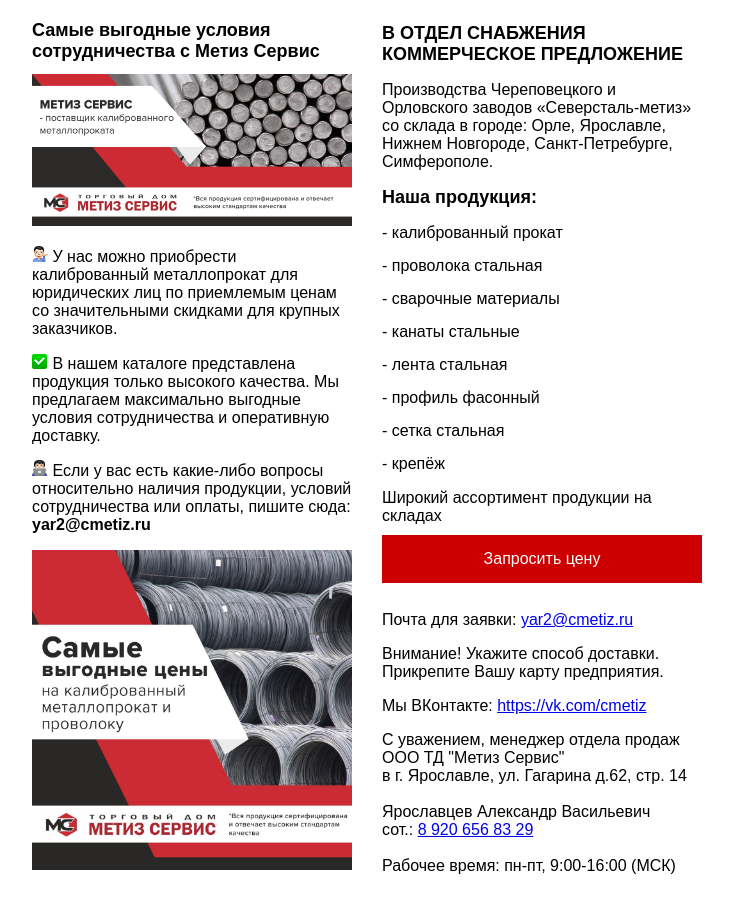
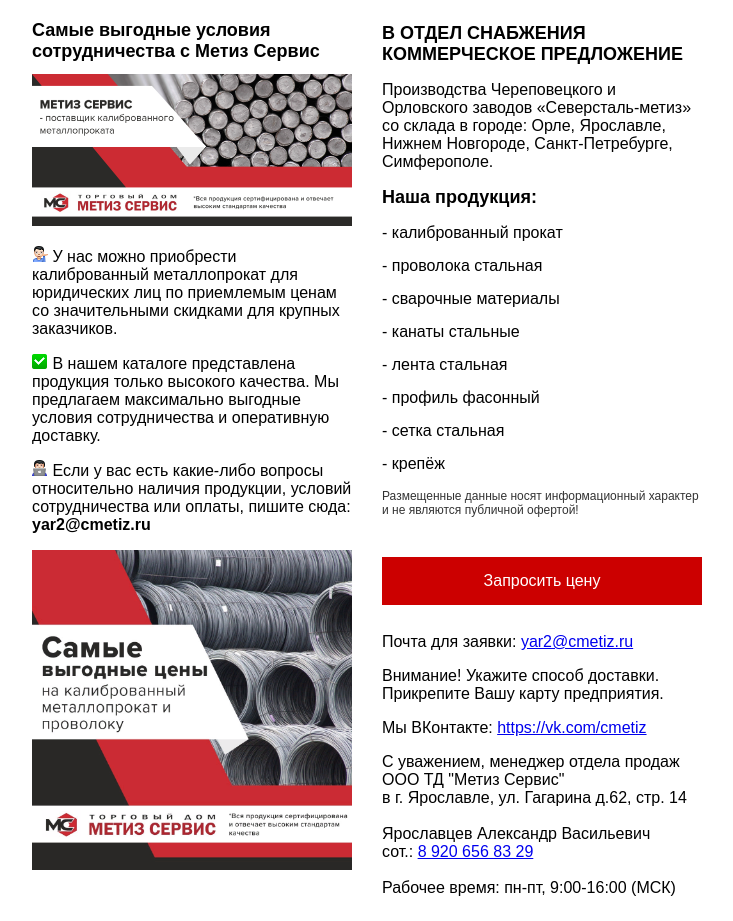
Before and after one commit to cmetiz/promo, a plain HTML site: page index.html in a window 1280 px wide. Shown: the whole page, without its empty margins (273-1006 px from the left). Before the commit the page ends 899 px from the top, so only its background shows below. Drawn offline with Linux system fonts and the light colour scheme.

Commit message:
Update index.html

```diff
--- a/index.html
+++ b/index.html
@@ -58,7 +58,7 @@
     <li>крепёж</li>
 </ul>
 
-<span>Широкий ассортимент продукции на складах</span>
+<p style="font-size: 12px; color: #333">Размещенные данные носят информационный характер и не являются публичной офертой!</p>
 <br>
 
 <a href="mailto:yar2@cmetiz.ru" class="request">Запросить цену</a>
```
